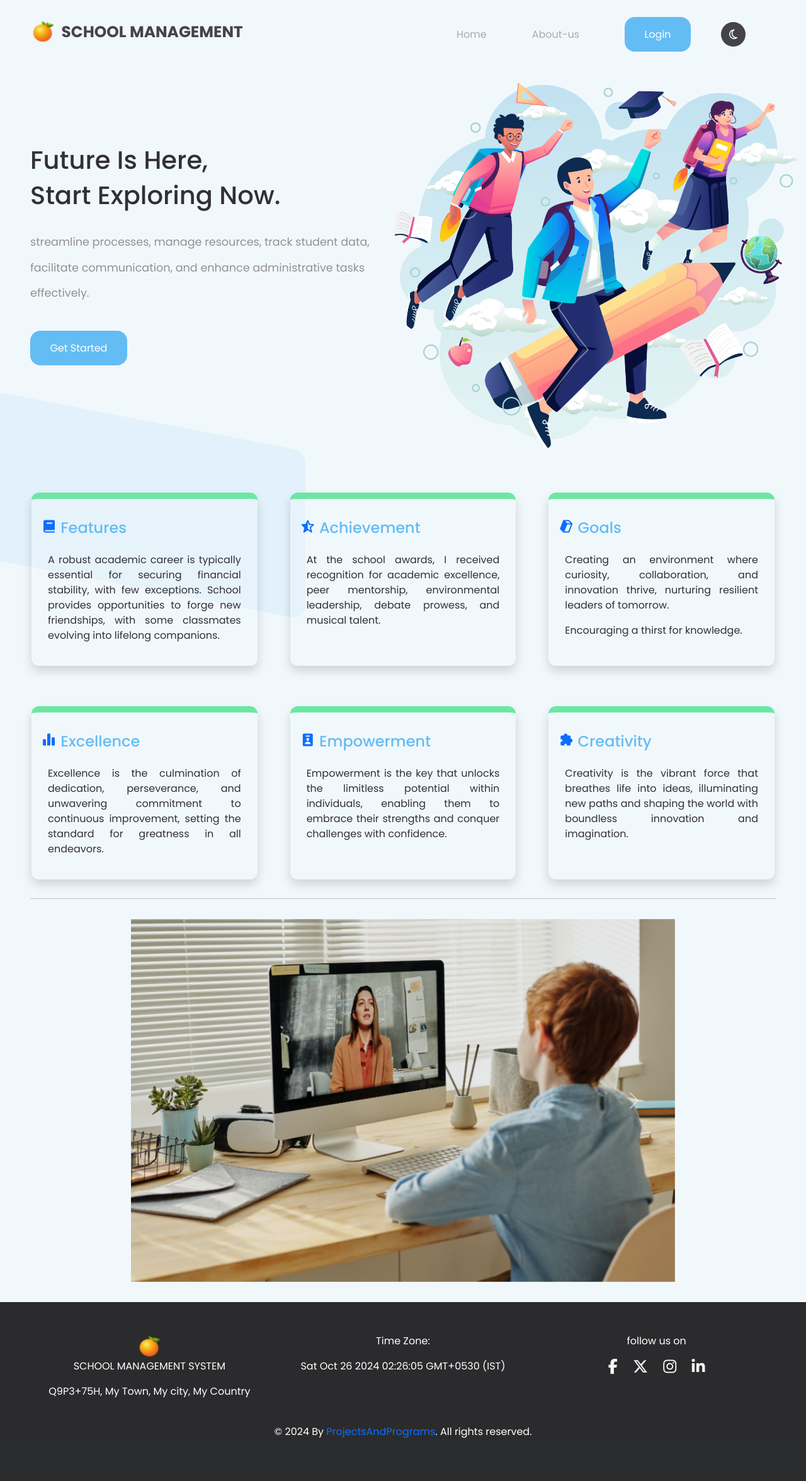
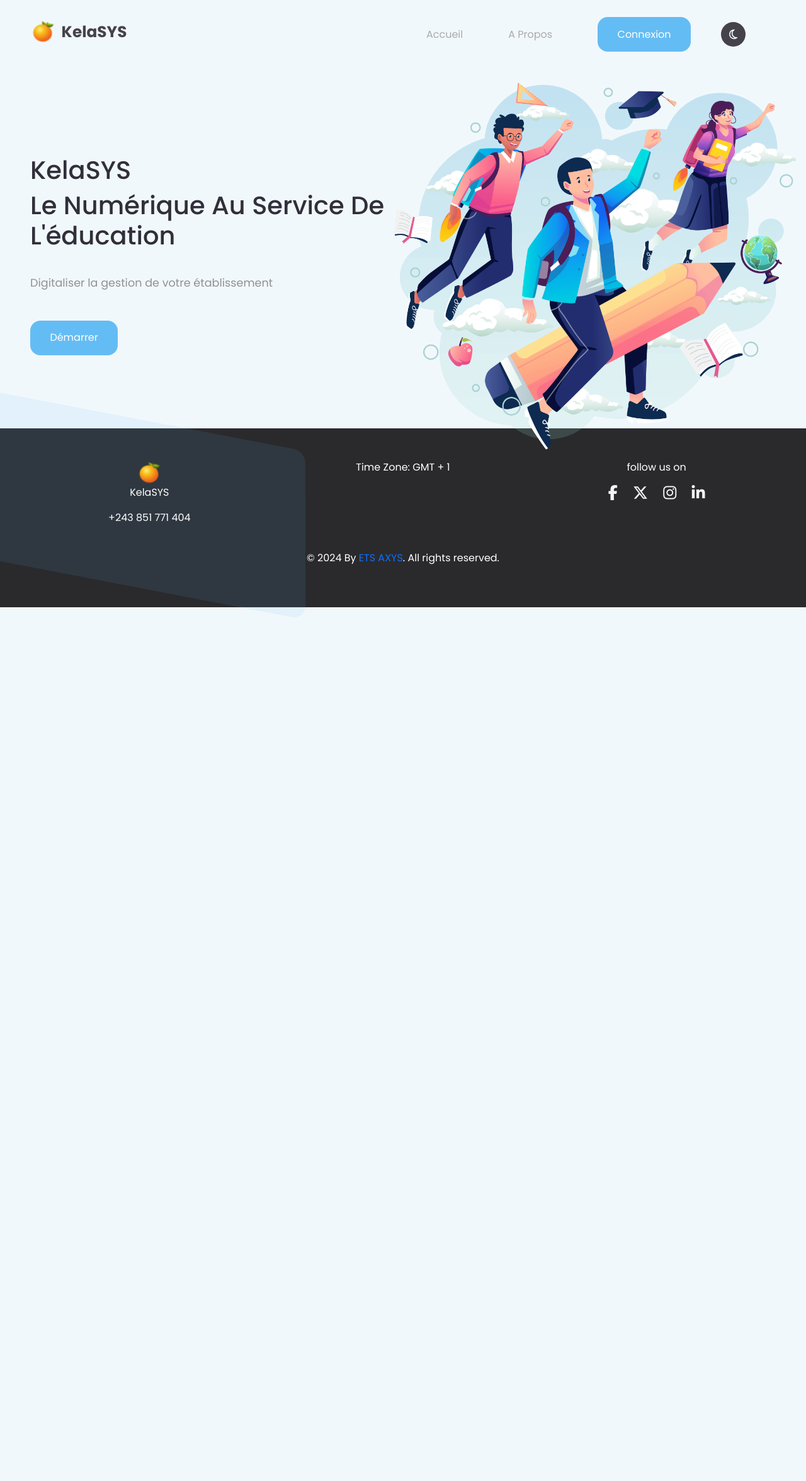
Before and after one commit to ProjectsAndPrograms/school-management-system, a PHP site: page / in a window 1280 px wide. Shown: the whole page at 63% size. After the commit the page ends 980 px from the top, so only its background shows below. Run offline with PHP 8.4, Linux system fonts and the light colour scheme; some libraries are stand-ins or nearby versions.

Commit message:
Refonde textuelle

```diff
--- a/assets/config.php
+++ b/assets/config.php
@@ -1,11 +1,11 @@
 <?php
     $server = "localhost";
-
+    $port = 3306;
     $user = "root";
     $password = "";
-    $db = "_sms";
+    $db = "tangadb";
 
-    $conn = mysqli_connect($server, $user, $password, $db);
+    $conn = mysqli_connect($server, $user, $password, $db, $port);
 
     if (!$conn) {
         header('Location: ../errors/error.html');
--- a/index.php
+++ b/index.php
@@ -11,15 +11,14 @@
             <div class=" d-flex justify-content-center align-items-center">
               <div>
                 <div class="big-title">
-                  <h1>Future is here,</h1>
-                  <h1>Start Exploring now.</h1>
+                  <h1>KelaSYS</h1>
+                  <h1>Le numérique au service de l'éducation</h1>
                 </div>
                 <p class="text">
-                  streamline processes, manage resources, track student data, facilitate
-                  communication, and enhance administrative tasks effectively.
+                  Digitaliser la gestion de votre établissement
                 </p>
                 <div class="cta">
-                  <a href="login.php" class="btn">Get started</a>
+                  <a href="login.php" class="btn">Démarrer</a>
                 </div>
 
 
@@ -35,7 +34,7 @@
       </div>
 
 
-  <?php include('shared/feature-cards.php'); ?>
+ <!--  <?php include('shared/feature-cards.php'); ?>
 
 
       <div class="container mt-3">
@@ -71,7 +70,7 @@
 
 
   </main>
-
+ -->
 
 
 
--- a/shared/_footer.php
+++ b/shared/_footer.php
@@ -5,16 +5,12 @@
           <!-- Insert website logo -->
           <img src="images/company-logo.jpg" alt="Website Logo">
           <!-- Display visitor count -->
-          <p>SCHOOL MANAGEMENT SYSTEM</p>
+          <p>KelaSYS</p>
           <!-- Display time zone -->
-          <p>Q9P3+75H, My Town, My city, My Country </p>
+          <p>+243 851 771 404 </p>
         </div>
         <div class="col-md-4">
-          <p>Time Zone: <?php
-                        date_default_timezone_set('Asia/Kolkata');
-                        $current_time = date('D M d Y H:i:s \G\M\TO (T)');
-                        echo "<p>$current_time</p>";
-                        ?></p>
+          <p>Time Zone: GMT + 1</p>
         </div>
         <div class="col-md-4">
           <div class="footer-links">
@@ -31,7 +27,7 @@
       </div>
       <div class="row mt-4">
         <div class="col-md-12">
-          <p>&copy; <?php echo date('Y'); ?> By <a href="https://www.github.com/ProjectsAndPrograms" target="_blank">ProjectsAndPrograms</a>. All rights reserved.</p>
+          <p>&copy; <?php echo date('Y'); ?> By <a href="https://www.github.com/ProjectsAndPrograms" target="_blank">ETS AXYS</a>. All rights reserved.</p>
         </div>
       </div>
     </div>
--- a/shared/_header.php
+++ b/shared/_header.php
@@ -5,7 +5,7 @@
   <meta charset="UTF-8" />
   <meta http-equiv="X-UA-Compatible" content="IE=edge" />
   <meta name="viewport" content="width=device-width, initial-scale=1.0" />
-  <title>ERP - School Management</title>
+  <title>ERP - KelaSYS</title>
 
   <link rel="stylesheet" href="css/bootstrap.min.css">
   <link href='https://unpkg.com/boxicons@2.1.4/css/boxicons.min.css' rel='stylesheet'>
--- a/shared/_navbar.php
+++ b/shared/_navbar.php
@@ -5,7 +5,7 @@
         <img src="./images/company-logo.jpg" alt="Logo" />
       </a>
       <a href="./index.php">
-        <h3>SCHOOL MANAGEMENT</h3>
+        <h3>KelaSYS</h3>
       </a>
     </div>
 
@@ -13,9 +13,9 @@
 
       <div class="links">
         <ul>
-          <li><a href="./index.php">Home</a></li>
-          <li><a href="./about-us.php">About-us</a></li>
-          <li><a href="./login.php" class="btn">Login</a></li>
+          <li><a href="./index.php">Accueil</a></li>
+          <li><a href="./about-us.php">A Propos</a></li>
+          <li><a href="./login.php" class="btn">Connexion</a></li>
         </ul>
 
 
```
Also changed, not shown: login.php (+7 -7 lines).
